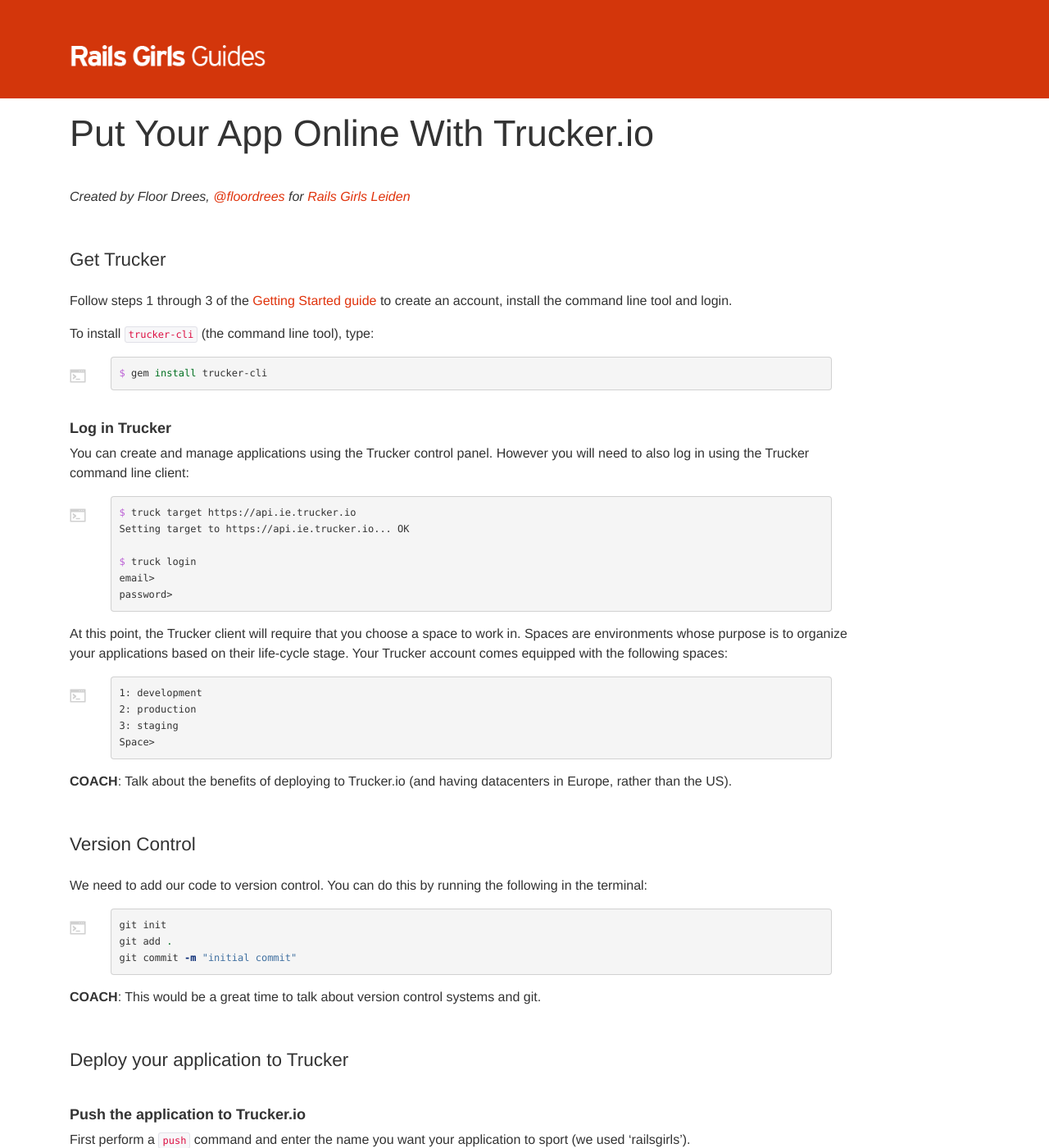
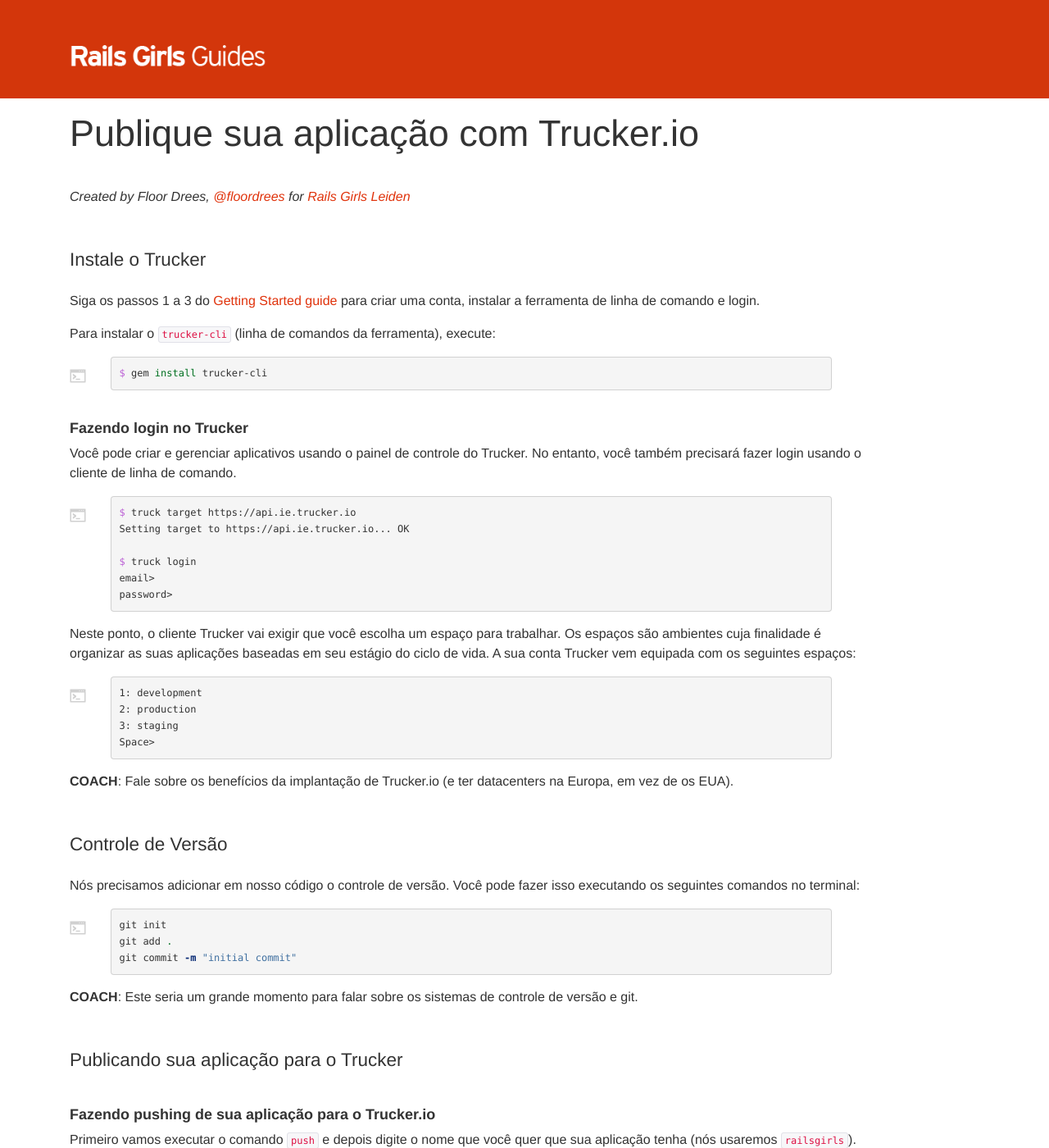
Before and after one commit to railsgirls/guides.railsgirls.com, a Jekyll site: the page built from _posts/2014-01-30-trucker.markdown, in a window 1280 px wide and 1400 px high. Shown: the whole window at 82% size. Built offline with Jekyll 4.4.1, drawn with Linux system fonts in a browser that asks for light colours; nearby versions of some CDN libraries; some of the changed text lies outside the part shown.

Commit message:
Put Your App Online With Trucker

```diff
--- a/_posts/2014-01-30-trucker.markdown
+++ b/_posts/2014-01-30-trucker.markdown
@@ -4,22 +4,23 @@
 permalink: trucker
 ---
 
-# Put Your App Online With Trucker.io
+# Publique sua aplicação com Trucker.io
 
 *Created by Floor Drees, [@floordrees](https://twitter.com/floordrees) for [Rails Girls Leiden](http://railsgirls.com/leiden)*
 
-### Get Trucker
+### Instale o Trucker
 
-Follow steps 1 through 3 of the [Getting Started guide](http://developers.trucker.io/Getting-Started) to create an account, install the command line tool and login.
+Siga os passos 1 a 3 do [Getting Started guide](http://developers.trucker.io/Getting-Started) para criar uma conta, instalar a ferramenta de linha de comando e login.
 
-To install `trucker-cli` (the command line tool), type:
+Para instalar o `trucker-cli` (linha de comandos da ferramenta), execute:
 {% highlight sh %}
 $ gem install trucker-cli
 {% endhighlight %}
 
-#### Log in Trucker
+#### Fazendo login no Trucker
 
-You can create and manage applications using the Trucker control panel. However you will need to also log in using the Trucker command line client:
+Você pode criar e gerenciar aplicativos usando o painel de controle do Trucker. No entanto, você também precisará fazer login usando o cliente de linha de comando.
+
 {% highlight sh %}
 $ truck target https://api.ie.trucker.io
 Setting target to https://api.ie.trucker.io... OK
@@ -29,7 +30,7 @@
 password>
 {% endhighlight %}
 
-At this point, the Trucker client will require that you choose a space to work in. Spaces are environments whose purpose is to organize your applications based on their life-cycle stage. Your Trucker account comes equipped with the following spaces:
+Neste ponto, o cliente Trucker vai exigir que você escolha um espaço para trabalhar. Os espaços são ambientes cuja finalidade é organizar as suas aplicações baseadas em seu estágio do ciclo de vida. A sua conta Trucker vem equipada com os seguintes espaços:
 
 {% highlight sh %}
 1: development
@@ -38,11 +39,11 @@
 Space>
 {% endhighlight %}
 
-__COACH__: Talk about the benefits of deploying to Trucker.io (and having datacenters in Europe, rather than the US).
+__COACH__: Fale sobre os benefícios da implantação de Trucker.io (e ter datacenters na Europa, em vez de os EUA).
 
-### Version Control
+### Controle de Versão
 
-We need to add our code to version control. You can do this by running the following in the terminal:
+Nós precisamos adicionar em nosso código o controle de versão. Você pode fazer isso executando os  seguintes comandos no terminal:
 
 {% highlight sh %}
 git init
@@ -50,13 +51,13 @@
 git commit -m "initial commit"
 {% endhighlight %}
 
-__COACH__: This would be a great time to talk about version control systems and git.
+__COACH__: Este seria um grande momento para falar sobre os sistemas de controle de versão e git.
 
-### Deploy your application to Trucker
+### Publicando sua aplicação para o Trucker
 
-#### Push the application to Trucker.io
+#### Fazendo pushing de sua aplicação para o Trucker.io
 
-First perform a `push` command and enter the name you want your application to sport (we used 'railsgirls').
+Primeiro vamos executar o comando `push` e depois digite o nome que você quer que sua aplicação tenha (nós usaremos `railsgirls`).
 {% highlight sh %}
 $ truck push
 Name> railsgirls
@@ -86,7 +87,7 @@
 Binding railsgirls.trucker.io to railsgirls... OK
 {% endhighlight %}
 
-Next, add MySQL as your database:
+Em seguida, adicione o MySQL como seu banco de dados:
 
 {% highlight sh %}
 Create services for application?> y
@@ -105,17 +106,17 @@
 Binding rds-mysql-aa0d6 to trucker-rails... OK
 {% endhighlight %}
 
-__COACH__: Talk about MySQL.
+__COACH__: Fale sobre MySQL.
 
 
-We don't want to add other services, so you can answer the following questions with `n`:
+Nós não queremos adicionar outros serviços, você pode responder às seguintes perguntas com `n`:
 {% highlight sh %}
 Create another service?> n
 
 Bind other services to application?> n
 {% endhighlight %}
 
-After saving your application
+Depois salve sua aplicação
 {% highlight sh %}
 Save configuration?> y
 
@@ -123,7 +124,7 @@
 Uploading trucker-rails
 {% endhighlight %}
 
-your app will be deployed. The output in your terminal should look something like this:
+e seu aplicativo estará publicado. A saída no seu terminal deve ser algo como isto:
 
 {% highlight sh %}
 Uploading railsgirls... OK
@@ -137,4 +138,4 @@
 Push successful! App 'railsgirls' available at http://railsgirls.ie.trucker.io
 {% endhighlight %}
 
-Your application is now available at http://railsgirls.ie.trucker.io!
+Sua aplicação agora está disponível em http://railsgirls.ie.trucker.io!
```
